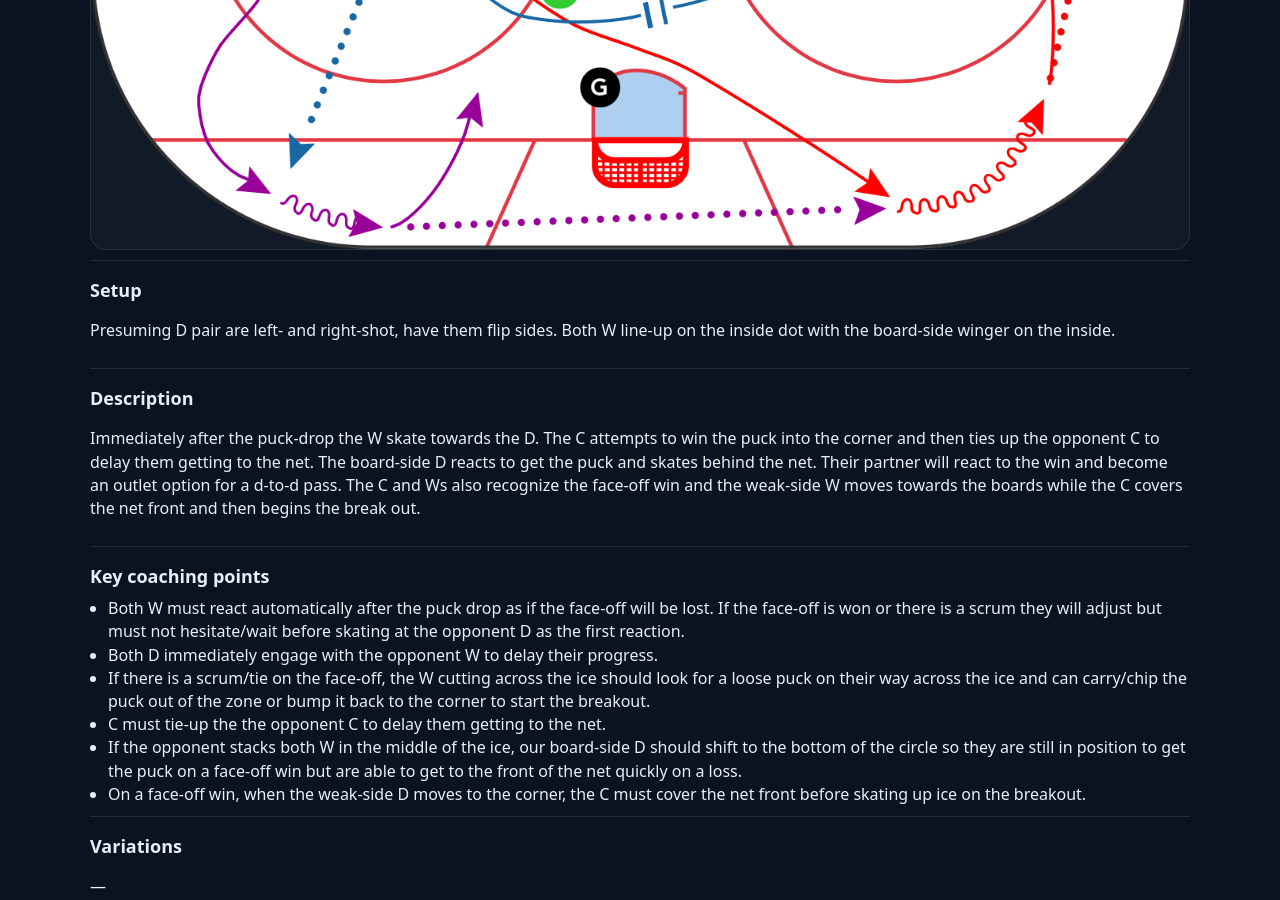
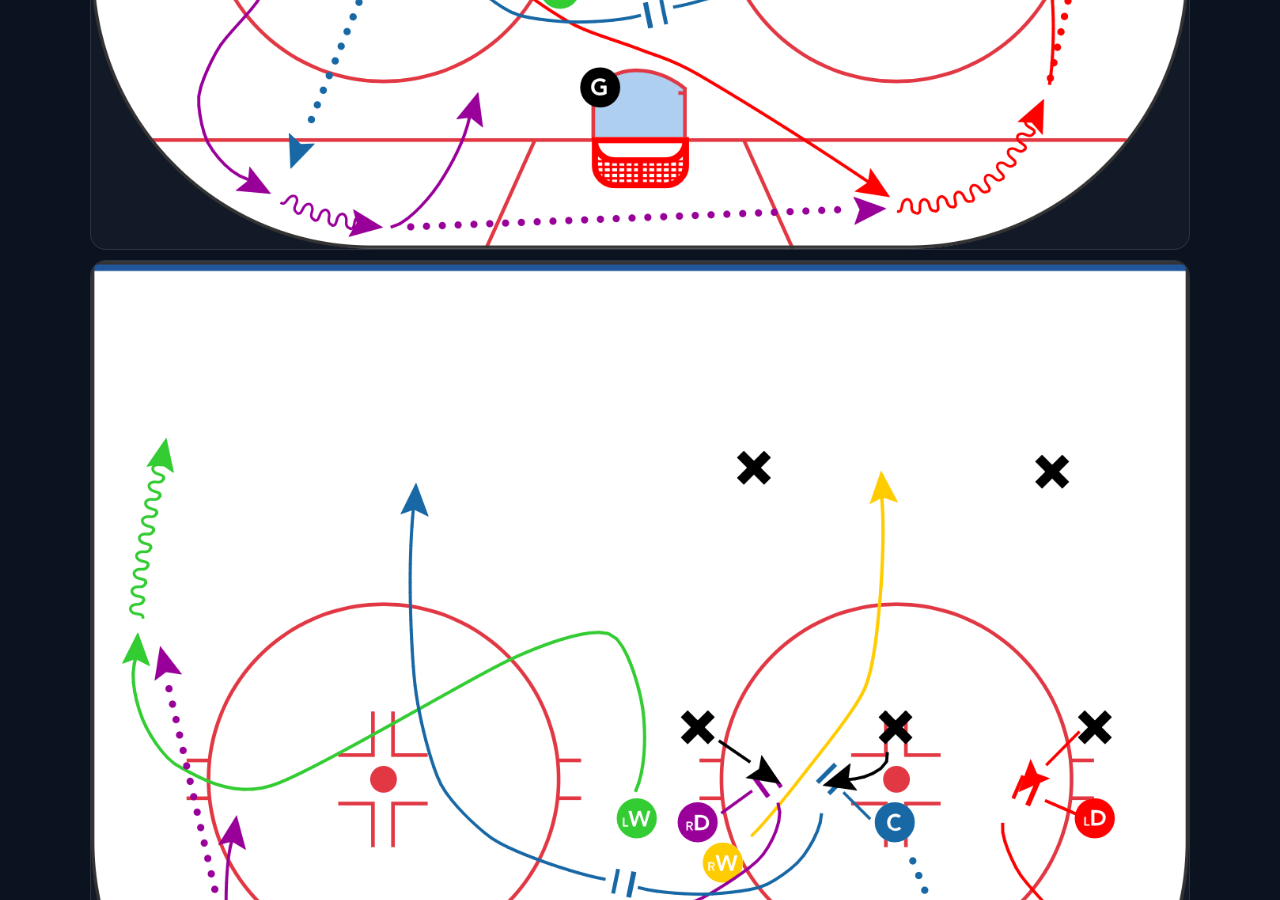
Before and after one commit to noflamingos/noflamingos.github.io, a Jekyll site: the page built from _drills/d-zone-face-off-win.md, in a window 1280 px wide and 900 px high, scrolled down 917 px. Built offline with Jekyll 4.4.1, drawn with Linux system fonts in a browser that asks for light colours.

Commit message:
Update d-zone-face-off-win.md

```diff
--- a/_drills/d-zone-face-off-win.md
+++ b/_drills/d-zone-face-off-win.md
@@ -4,6 +4,7 @@ short_description: "Face-off play for a win in the DZ"
 thumbnail: "/assets/images/drills/d-zone-face-off-win/thumb.png"
 images:
   - "/assets/images/drills/d-zone-face-off-win/1.png"
+  - "/assets/images/drills/d-zone-face-off-win/2.png"
 setup: |
   Presuming D pair are left- and right-shot, have them flip sides. Both W line-up on the inside dot with the board-side winger on the inside.
 full_description: |
```
